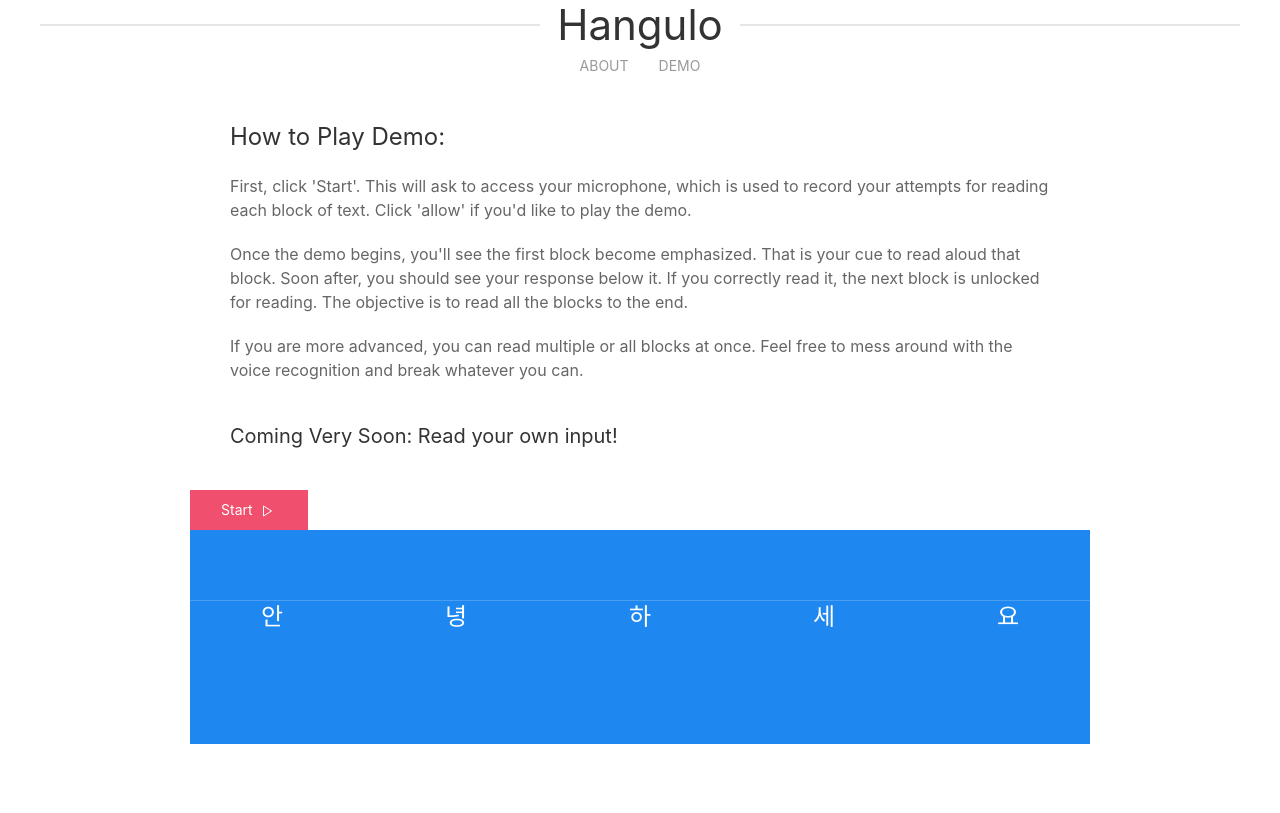
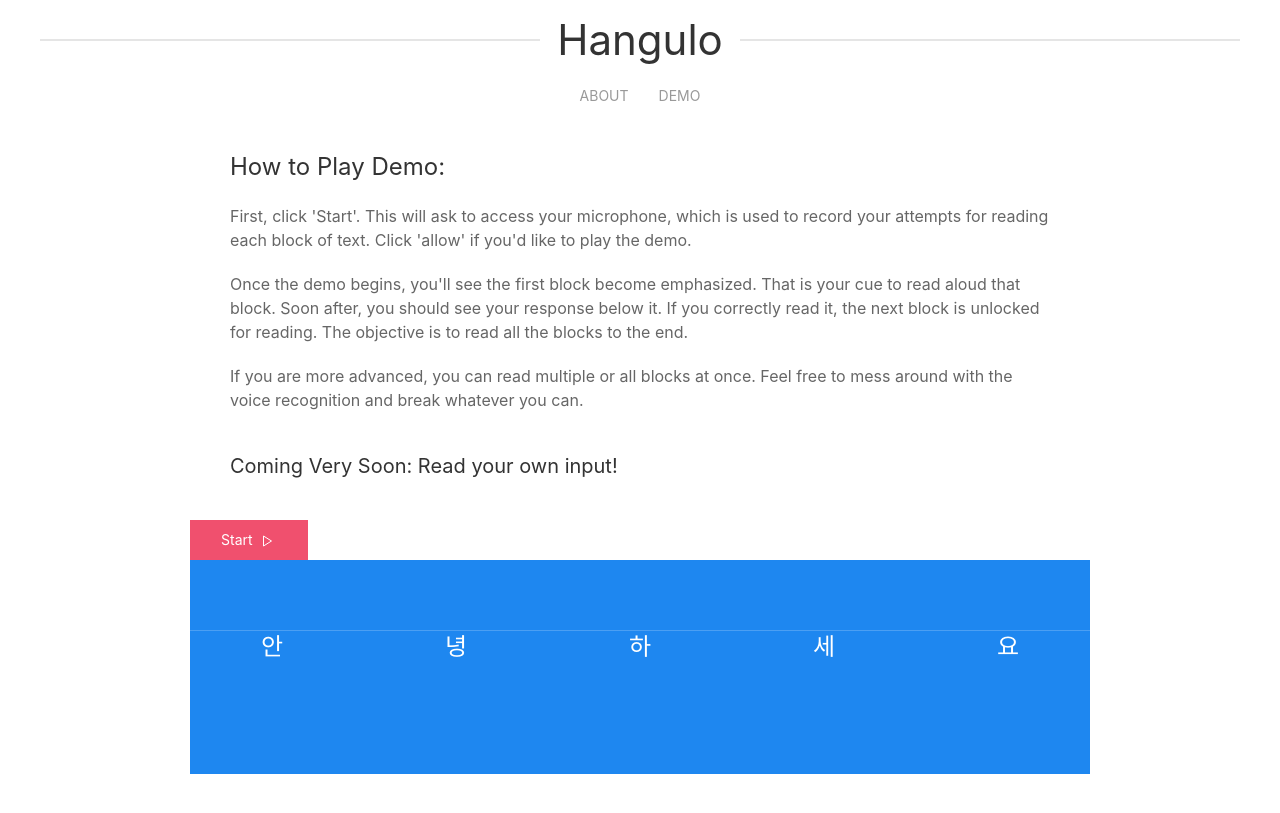
Before and after one commit to hangulo-app/static, a Jekyll site: the page built from index.html, in a window 1280 px wide. Shown: the top 813 px of the page. Built offline with Jekyll 4.4.1, drawn with Linux system fonts in a browser that asks for light colours; nearby versions of some CDN libraries.

Commit message:
Update header.html

```diff
--- a/_includes/header.html
+++ b/_includes/header.html
@@ -1,5 +1,5 @@
 <div class='uk-container'>
-  <h1 class='uk-heading-line uk-text-center' style='margin:0;'>
+  <h1 class='uk-heading-line uk-text-center uk-padding-small' style='margin:0;'>
     <span>Hangulo</span>
   </h1>
 
```
